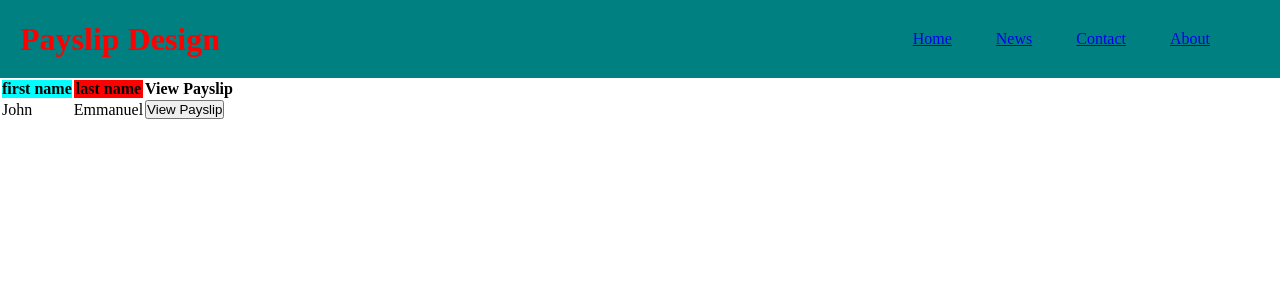
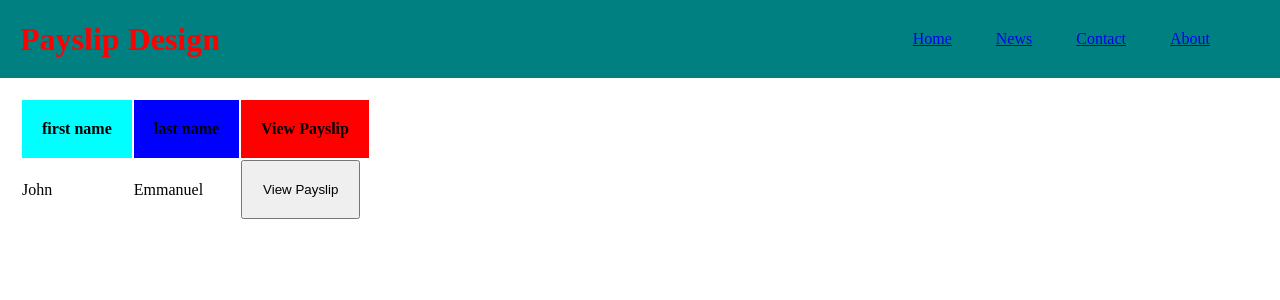
Before and after one commit to lagrandecode/oraclepayslip, a Django app: page / in a window 1280 px wide. Shown: the top 300 px of the page. Run offline with Django 4.2, Linux system fonts and the light colour scheme.

Commit message:
"commit"

```diff
--- a/static/main.css
+++ b/static/main.css
@@ -31,9 +31,14 @@ li{
     cursor: pointer;
 }
 .button:hover{
-    color: red;
+    background-color: red;
 }
 .tr{
     padding: 20px;
     margin: 20px;
 }
+.tableclass{
+    margin: 20px;
+    align-items: center;
+    justify-content: center;
+}
--- a/templates/home.html
+++ b/templates/home.html
@@ -26,13 +26,13 @@
         <table class="table">
             <div class="container2">
                 <tr class="tr">
-                    <th style="background-color: aqua;">
+                    <th style="background-color: aqua;padding: 20px;">
                         first name
                     </th>
-                    <th style="background-color: red;">
+                    <th style="background-color: blue;padding: 20px;">
                         last name
                     </th>
-                    <th>
+                    <th style="background-color: red;padding: 20px;">
                         View Payslip
                     </th>
 
@@ -41,7 +41,7 @@
                 <tr>
                     <td>John</td>
                     <td>Emmanuel</td>
-                    <td><button class="button">View Payslip</button></td>
+                    <td><button style="padding: 20px;" class="button">View Payslip</button></td>
                 </tr>
             </div>
 
```
